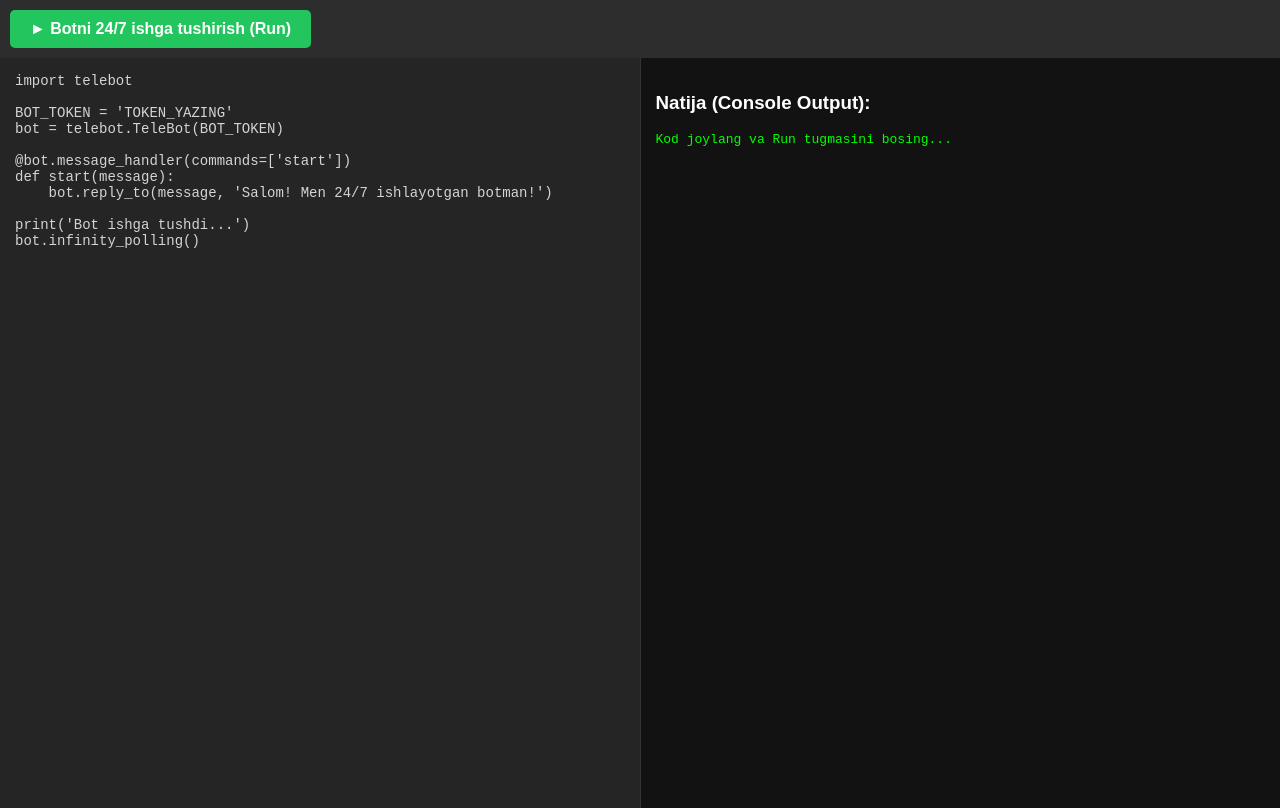
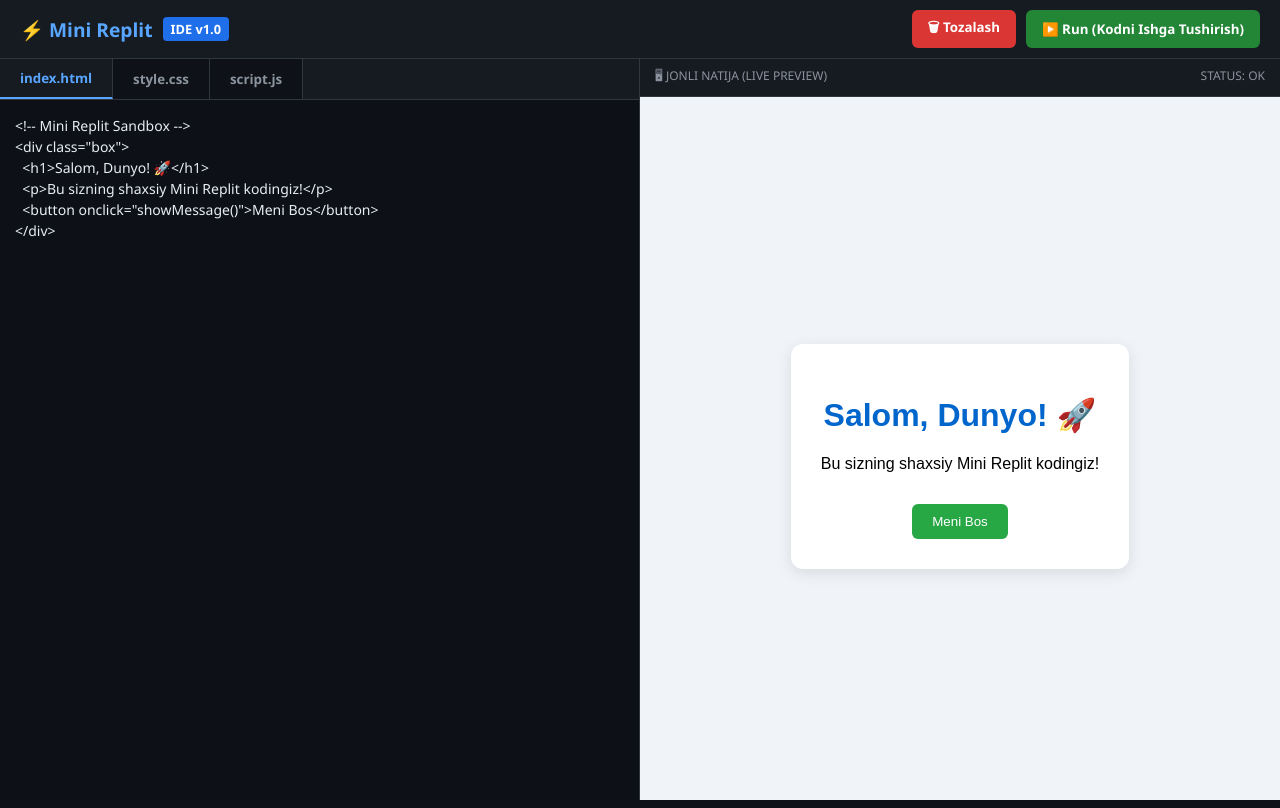
Before and after one commit to malikovakmal478-prog/app, a plain HTML site: page index.html in a window 1280 px wide. Drawn offline with Linux system fonts and the light colour scheme.

Commit message:
Update index.html

```diff
--- a/index.html
+++ b/index.html
@@ -2,65 +2,276 @@
 <html lang="uz">
 <head>
     <meta charset="UTF-8">
-    <title>Mening Mini Replit Tizimim</title>
+    <meta name="viewport" content="width=device-width, initial-scale=1.0">
+    <title>Mini Replit — Online Code Workspace</title>
     <style>
-        body { font-family: sans-serif; display: flex; flex-direction: column; height: 100vh; margin: 0; background: #1c1c1c; color: white; }
-        #main { display: flex; flex: 1; }
-        #code-input { width: 50%; height: 90vh; background: #252526; color: #d4d4d4; font-family: monospace; font-size: 14px; border: none; padding: 15px; resize: none; outline: none; }
-        #output-container { width: 50%; padding: 15px; background: #121212; border-left: 1px solid #333; }
-        button { padding: 10px 20px; font-size: 16px; background: #22c55e; border: none; color: white; cursor: pointer; font-weight: bold; margin: 10px; border-radius: 5px; }
-        button:hover { background: #16a34a; }
-        pre { color: #00ff00; font-family: monospace; white-space: pre-wrap; }
+        * {
+            box-sizing: border-box;
+            margin: 0;
+            padding: 0;
+            font-family: 'Segoe UI', Monaco, 'Courier New', monospace;
+        }
+
+        body {
+            background-color: #0e1117;
+            color: #ecf2f8;
+            height: 100vh;
+            display: flex;
+            flex-direction: column;
+            overflow: hidden;
+        }
+
+        /* Top Header Navigation */
+        header {
+            background-color: #161b22;
+            border-bottom: 1px solid #30363d;
+            padding: 10px 20px;
+            display: flex;
+            justify-content: space-between;
+            align-items: center;
+        }
+
+        .logo {
+            display: flex;
+            align-items: center;
+            gap: 10px;
+            font-size: 1.2rem;
+            font-weight: bold;
+            color: #58a6ff;
+        }
+
+        .logo span {
+            background-color: #1f6feb;
+            color: white;
+            padding: 3px 8px;
+            border-radius: 4px;
+            font-size: 0.8rem;
+        }
+
+        .actions {
+            display: flex;
+            gap: 10px;
+        }
+
+        .btn {
+            background-color: #238636;
+            color: white;
+            border: none;
+            padding: 8px 16px;
+            border-radius: 6px;
+            cursor: pointer;
+            font-weight: 600;
+            display: flex;
+            align-items: center;
+            gap: 6px;
+            transition: 0.2s;
+        }
+
+        .btn:hover {
+            background-color: #2ea043;
+        }
+
+        .btn-clear {
+            background-color: #da3633;
+        }
+
+        .btn-clear:hover {
+            background-color: #b62324;
+        }
+
+        /* Editor Layout */
+        .workspace {
+            display: flex;
+            flex: 1;
+            height: calc(100vh - 60px);
+        }
+
+        .editor-container {
+            width: 50%;
+            display: flex;
+            flex-direction: column;
+            border-right: 1px solid #30363d;
+        }
+
+        .tabs {
+            background-color: #161b22;
+            display: flex;
+            border-bottom: 1px solid #30363d;
+        }
+
+        .tab {
+            padding: 10px 20px;
+            background: #0e1117;
+            color: #8b949e;
+            border: none;
+            border-right: 1px solid #30363d;
+            cursor: pointer;
+            font-weight: 600;
+        }
+
+        .tab.active {
+            background: #161b22;
+            color: #58a6ff;
+            border-bottom: 2px solid #58a6ff;
+        }
+
+        .code-area {
+            flex: 1;
+            background-color: #0d1117;
+            color: #e6edf3;
+            border: none;
+            padding: 15px;
+            font-size: 14px;
+            line-height: 1.5;
+            outline: none;
+            resize: none;
+            width: 100%;
+            height: 100%;
+        }
+
+        .preview-container {
+            width: 50%;
+            display: flex;
+            flex-direction: column;
+            background-color: #ffffff;
+        }
+
+        .preview-header {
+            background-color: #161b22;
+            color: #8b949e;
+            padding: 8px 15px;
+            font-size: 12px;
+            border-bottom: 1px solid #30363d;
+            display: flex;
+            justify-content: space-between;
+        }
+
+        iframe {
+            width: 100%;
+            height: 100%;
+            border: none;
+            background-color: white;
+        }
     </style>
 </head>
 <body>
 
-    <div style="background: #2d2d2d;">
-        <button onclick="runCode()">► Botni 24/7 ishga tushirish (Run)</button>
-    </div>
+    <header>
+        <div class="logo">
+            ⚡️ Mini Replit <span>IDE v1.0</span>
+        </div>
+        <div class="actions">
+            <button class="btn btn-clear" onclick="clearCode()">🗑 Tozalash</button>
+            <button class="btn" onclick="runCode()">▶️ Run (Kodni Ishga Tushirish)</button>
+        </div>
+    </header>
 
-    <div id="main">
-        <textarea id="code-input" placeholder="Botingiz kodini shu yerga joylang...">import telebot
+    <div class="workspace">
+        <!-- Editor Section -->
+        <div class="editor-container">
+            <div class="tabs">
+                <button class="tab active" onclick="openTab('html')">index.html</button>
+                <button class="tab" onclick="openTab('css')">style.css</button>
+                <button class="tab" onclick="openTab('js')">script.js</button>
+            </div>
 
-BOT_TOKEN = 'TOKEN_YAZING'
-bot = telebot.TeleBot(BOT_TOKEN)
+            <textarea id="html-code" class="code-area" placeholder="HTML kodni shu yerga yozing..."><!-- Mini Replit Sandbox -->
+<div class="box">
+  <h1>Salom, Dunyo! 🚀</h1>
+  <p>Bu sizning shaxsiy Mini Replit kodingiz!</p>
+  <button onclick="showMessage()">Meni Bos</button>
+</div></textarea>
 
-@bot.message_handler(commands=['start'])
-def start(message):
-    bot.reply_to(message, 'Salom! Men 24/7 ishlayotgan botman!')
+            <textarea id="css-code" class="code-area" style="display:none;" placeholder="CSS kodni shu yerga yozing...">body {
+  font-family: sans-serif;
+  background-color: #f0f4f8;
+  display: flex;
+  justify-content: center;
+  align-items: center;
+  height: 100vh;
+}
+.box {
+  background: white;
+  padding: 30px;
+  border-radius: 12px;
+  box-shadow: 0 4px 15px rgba(0,0,0,0.1);
+  text-align: center;
+}
+h1 { color: #0066cc; }
+button {
+  background: #28a745;
+  color: white;
+  border: none;
+  padding: 10px 20px;
+  border-radius: 6px;
+  cursor: pointer;
+  margin-top: 15px;
+}</textarea>
 
-print('Bot ishga tushdi...')
-bot.infinity_polling()</textarea>
+            <textarea id="js-code" class="code-area" style="display:none;" placeholder="JavaScript kodni shu yerga yozing...">function showMessage() {
+  alert("Mini Replit Web-IDE muvaffaqiyatli ishlamoqda!");
+}</textarea>
+        </div>
 
-        <div id="output-container">
-            <h3>Natija (Console Output):</h3>
-            <pre id="output">Kod joylang va Run tugmasini bosing...</pre>
+        <!-- Preview Section -->
+        <div class="preview-container">
+            <div class="preview-header">
+                <span>🖥 JONLI NATIJA (LIVE PREVIEW)</span>
+                <span>STATUS: OK</span>
+            </div>
+            <iframe id="preview-window"></iframe>
         </div>
     </div>
 
     <script>
-        async function runCode() {
-            const userCode = document.getElementById('code-input').value;
-            const outputElement = document.getElementById('output');
-            outputElement.innerText = "Bot serverga yuborilmoqda va 24/7 ishga tushirilmoqda...";
+        function openTab(tabName) {
+            const htmlTab = id('html-code');
+            const cssTab = id('css-code');
+            const jsTab = id('js-code');
+            const tabs = document.querySelectorAll('.tab');
 
-            try {
-                const response = await fetch('https://mini-replit.onrender.com/run-bot', {
-                    method: 'POST',
-                    headers: { 'Content-Type': 'application/json' },
-                    body: JSON.stringify({ code: userCode })
-                });
+            tabs.forEach(t => t.classList.remove('active'));
 
-                const result = await response.json();
-                if (result.status === 'success') {
-                    outputElement.innerText = "✅ " + result.message;
-                } else {
-                    outputElement.innerText = "❌ Xatolik: " + result.message;
-                }
-            } catch (error) {
-                outputElement.innerText = "Xatolik yuz berdi: " + error.message;
+            htmlTab.style.display = 'none';
+            cssTab.style.display = 'none';
+            jsTab.style.display = 'none';
+
+            if(tabName === 'html') {
+                htmlTab.style.display = 'block';
+                tabs[0].classList.add('active');
+            } else if(tabName === 'css') {
+                cssTab.style.display = 'block';
+                tabs[1].classList.add('active');
+            } else if(tabName === 'js') {
+                jsTab.style.display = 'block';
+                tabs[2].classList.add('active');
             }
         }
+
+        function runCode() {
+            const html = id('html-code').value;
+            const css = "<style>" + id('css-code').value + "</style>";
+            const js = "<script>" + id('js-code').value + "<\/script>";
+
+            const iframe = id('preview-window').contentWindow.document;
+            iframe.open();
+            iframe.write(html + css + js);
+            iframe.close();
+        }
+
+        function clearCode() {
+            id('html-code').value = '';
+            id('css-code').value = '';
+            id('js-code').value = '';
+            runCode();
+        }
+
+        function id(name) {
+            return document.getElementById(name);
+        }
+
+        // Avtomatik birinchi marta kodni yurgizish
+        window.onload = runCode;
     </script>
 </body>
 </html>
```
